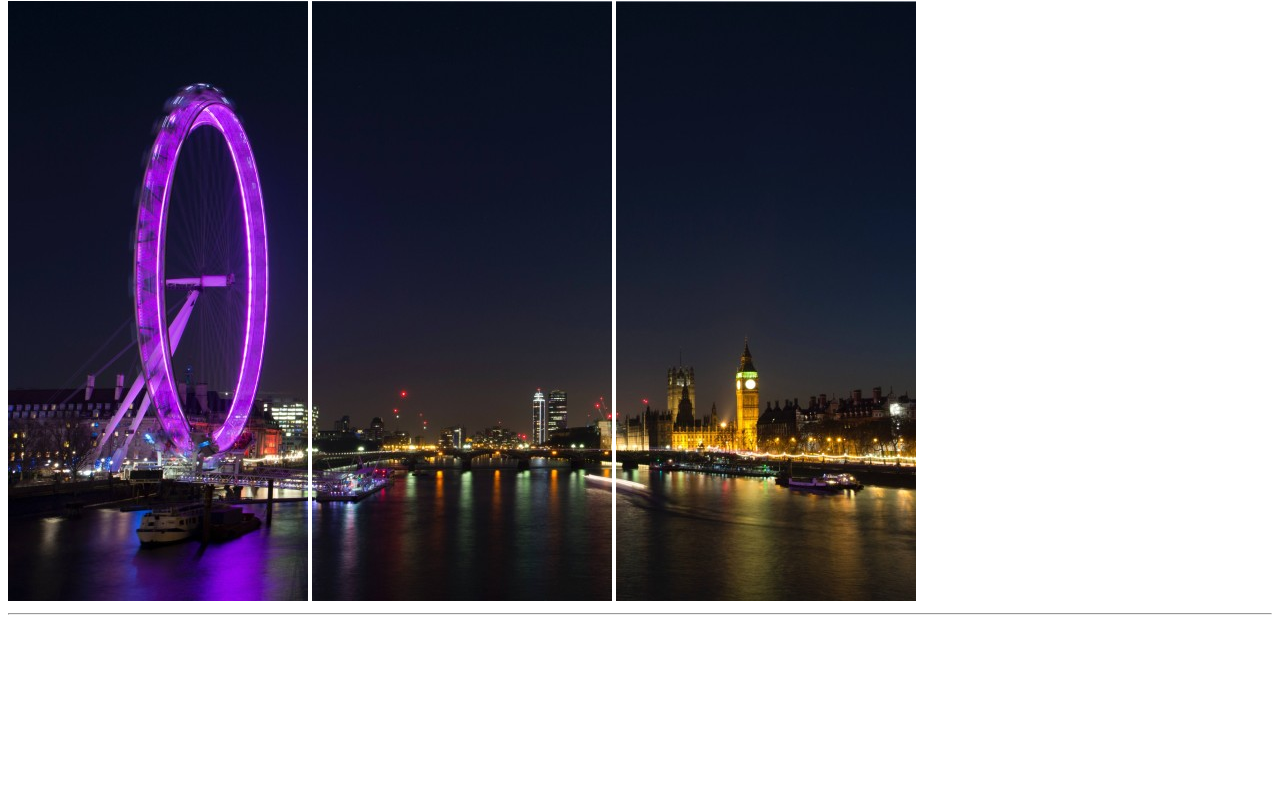
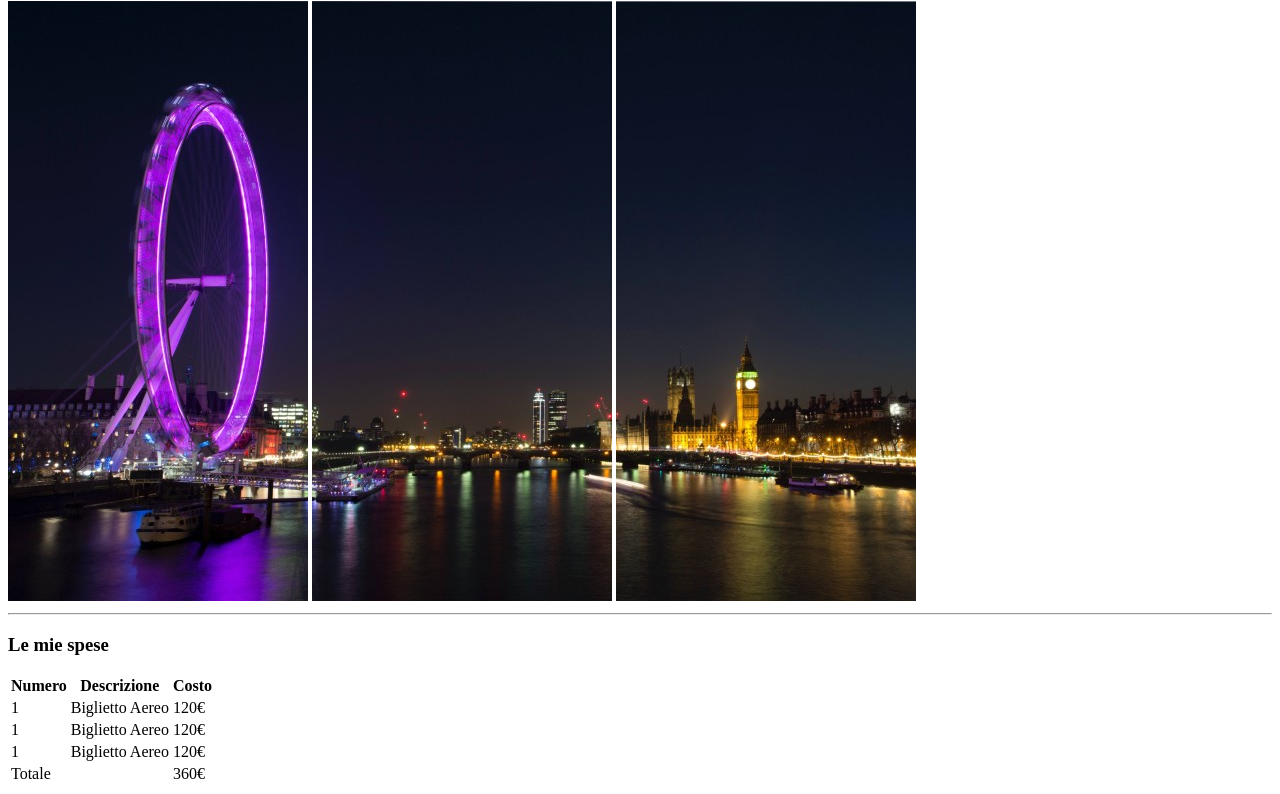
Before and after one commit to giuseppeesposito22/html-london-trip, a plain HTML site: page index.html in a window 1280 px wide. Shown: the part 79-873 px from the top of the page. Before the commit the page ends 800 px from the top, so only its background shows below. Drawn offline with Linux system fonts and the light colour scheme.

Commit message:
add table

```diff
--- a/index.html
+++ b/index.html
@@ -15,6 +15,48 @@
 
     <hr />
 
+    <h3>Le mie spese</h3>
+
+    <table>
+
+        <thead>
+            <tr>
+                <th>Numero</th>
+                <th>Descrizione</th>
+                <th>Costo</th>
+            </tr>
+        </thead>
+        <tbody>
+
+            <tr>
+                <td>1</td>
+                <td>Biglietto Aereo</td>
+                <td>120€</td>
+            </tr>
+
+            <tr>
+                <td>1</td>
+                <td>Biglietto Aereo</td>
+                <td>120€</td>
+            </tr>
+
+            <tr>
+                <td>1</td>
+                <td>Biglietto Aereo</td>
+                <td>120€</td>
+            </tr>
+        </tbody>
+
+        <tfoot>
+            <tr>
+                <td colspan="2">Totale</td>
+                <td>360€</td>
+            </tr>
+        </tfoot>
+
+    </table>
+
+
 
 </body>
 </html>
```
